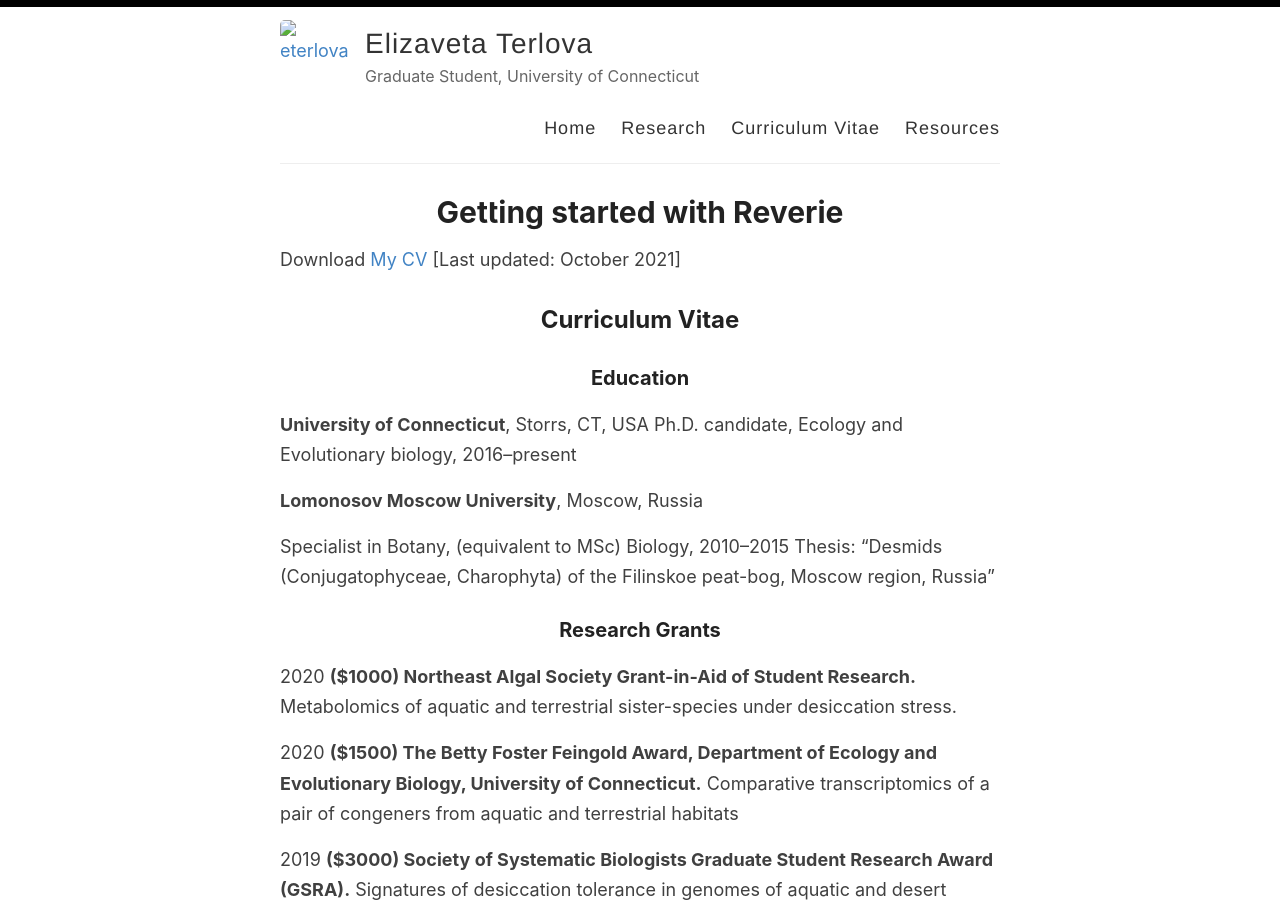
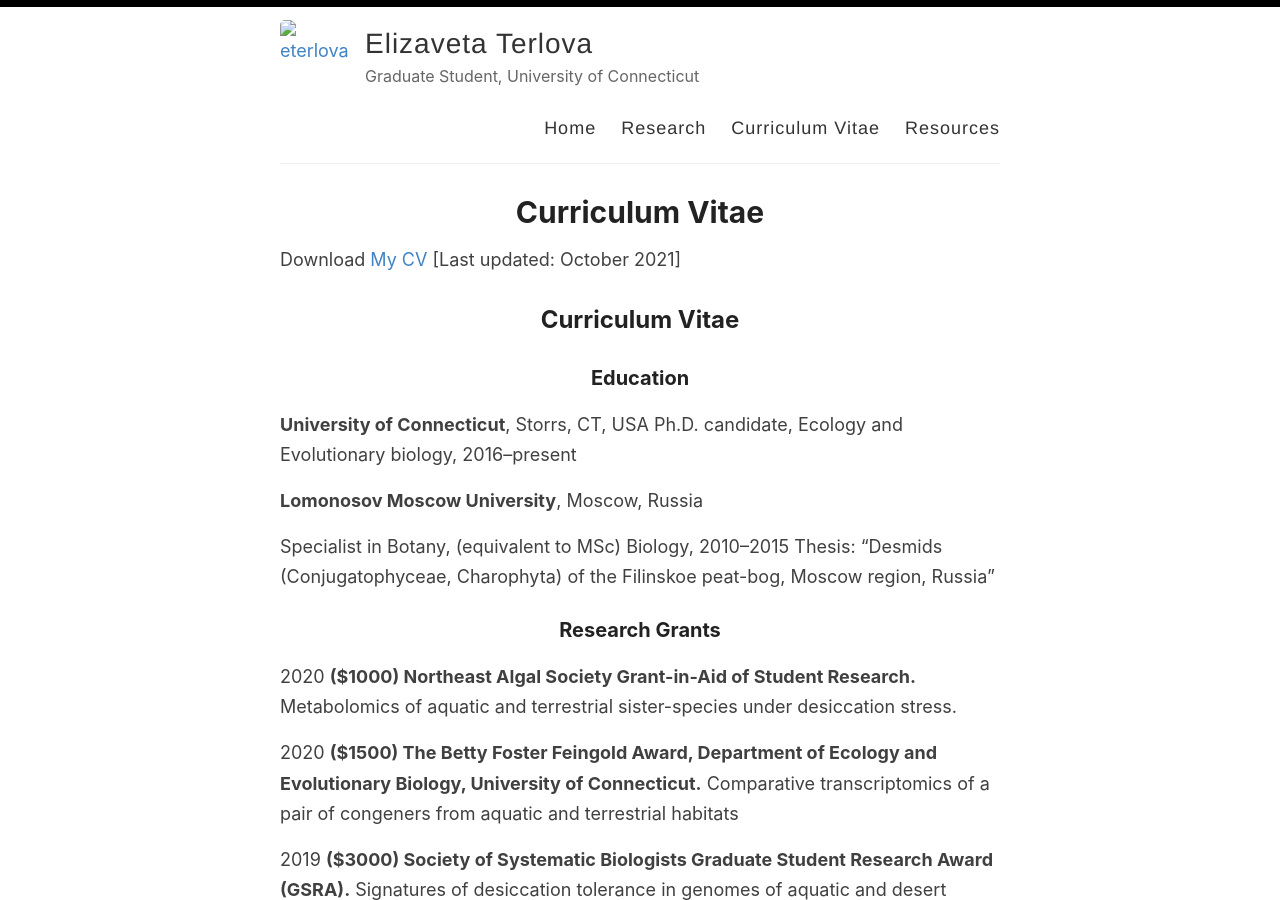
Before and after one commit to eterlova/eterlova.github.io, a Jekyll site: the page built from _pages/curriculum-vitae.md, in a window 1280 px wide and 900 px high. Built offline with Jekyll 4.4.1, drawn with Linux system fonts in a browser that asks for light colours.

Commit message:
Update curriculum-vitae.md

```diff
--- a/_pages/curriculum-vitae.md
+++ b/_pages/curriculum-vitae.md
@@ -1,6 +1,6 @@
 ---
 layout: page
-title: Getting started with Reverie
+title: Curriculum Vitae
 permalink: /cv/
 ---
 
```
